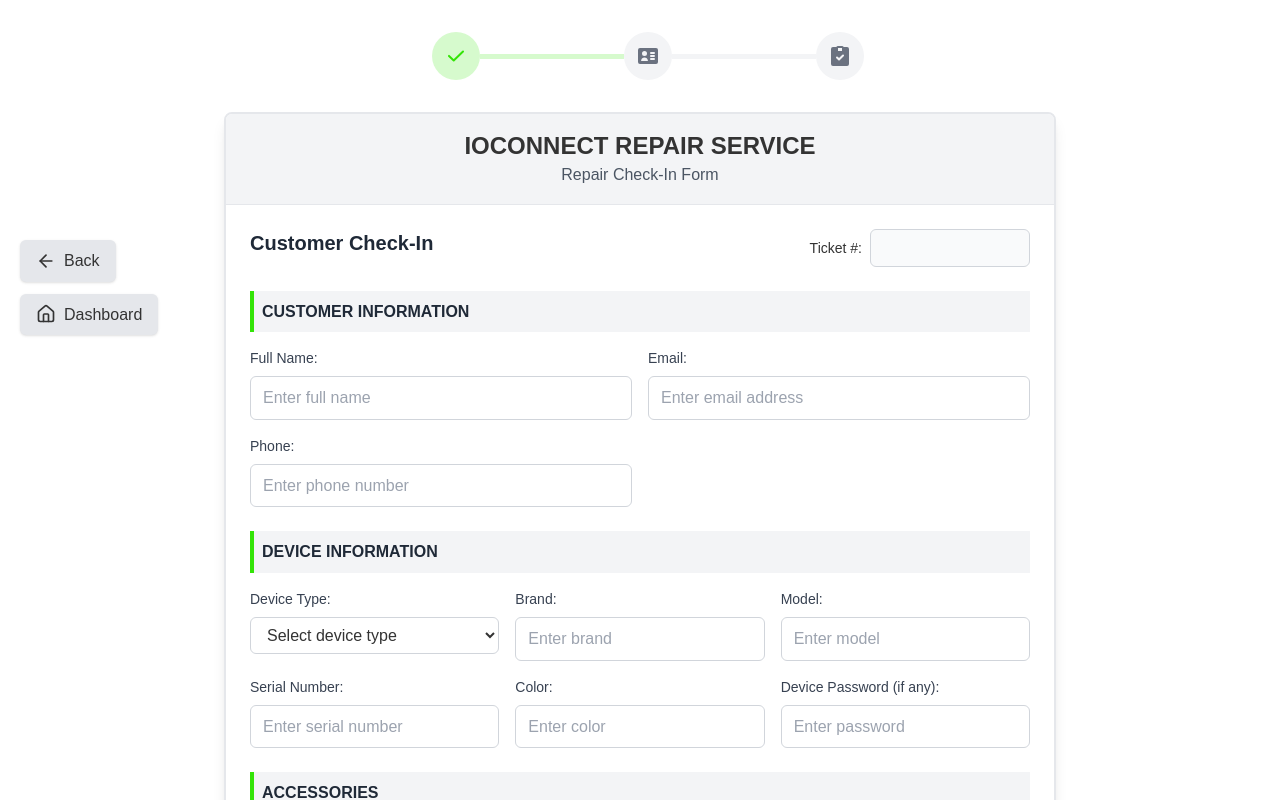
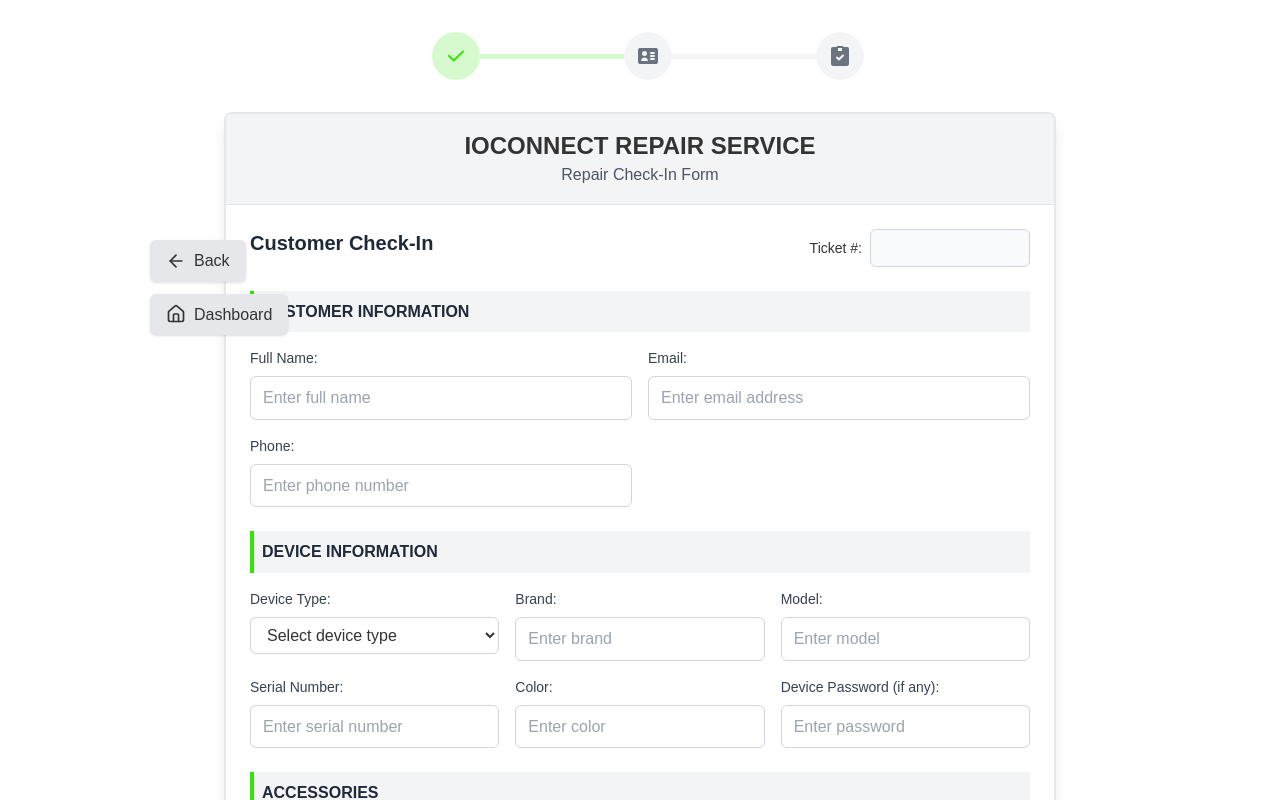
Before and after one commit to pawekz/SERV-IT-MANAGER, a React (Vite) app in the folder frontend/: page /newrepair in a window 1280 px wide. Shown: the top 800 px of the page. Built offline with nearby package versions, Linux system fonts and the light colour scheme; what @react-pdf/renderer would draw is missing.

Commit message:
Adjust the way i like it

```diff
--- a/frontend/src/components/RepairForm/RepairForm.jsx
+++ b/frontend/src/components/RepairForm/RepairForm.jsx
@@ -187,11 +187,30 @@ const RepairForm = ({ status, onNext, formData: initialFormData = {} }) => {
 
     return (
         <>
-            {/* Navigation Panel rendered completely outside the main content */}
-            <NavigationPanel
-                handleGoBack={handleGoBack}
-                handleReturnToDashboard={handleReturnToDashboard}
-            />
+            {/* Navigation panel directly inside the return statement */}
+            <div className="sticky top-[30vh] left-0 w-0 z-[9999]" style={{ position: 'absolute', left: '150px' }}>
+                <div className="space-y-3">
+                    <button
+                        type="button"
+                        onClick={handleGoBack}
+                        className="px-4 py-2 bg-gray-200 hover:bg-gray-300 rounded-md shadow flex items-center justify-center"
+                        title="Go back"
+                    >
+                        <ArrowLeft size={20} className="mr-2" />
+                        <span>Back</span>
+                    </button>
+
+                    <button
+                        type="button"
+                        onClick={handleReturnToDashboard}
+                        className="px-4 py-2 bg-gray-200 hover:bg-gray-300 rounded-md shadow flex items-center justify-center"
+                        title="Return to dashboard"
+                    >
+                        <Home size={20} className="mr-2" />
+                        <span>Dashboard</span>
+                    </button>
+                </div>
+            </div>
 
             {/* Main content container - completely separate */}
             <div className="container mx-auto py-8 px-4 max-w-4xl">
```
